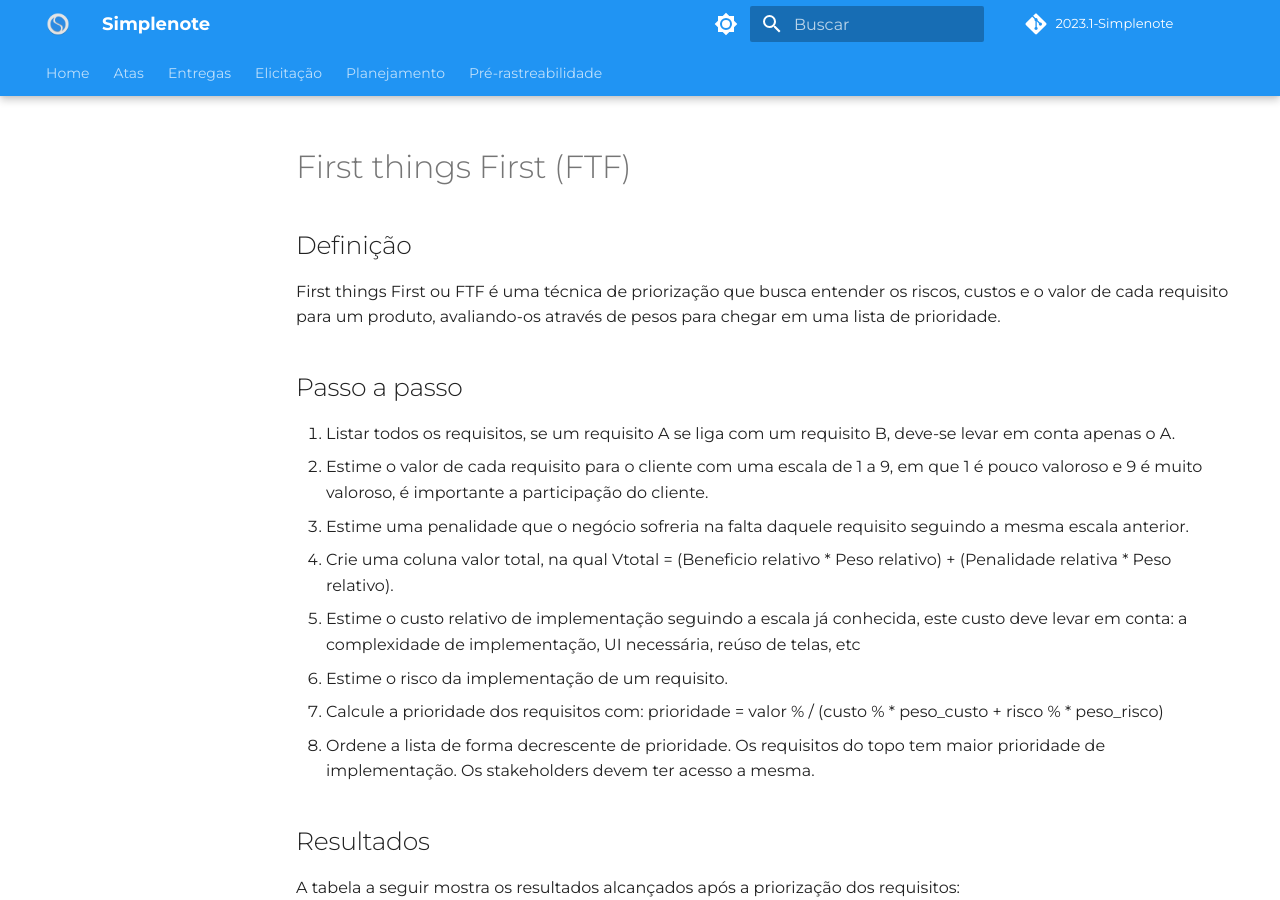
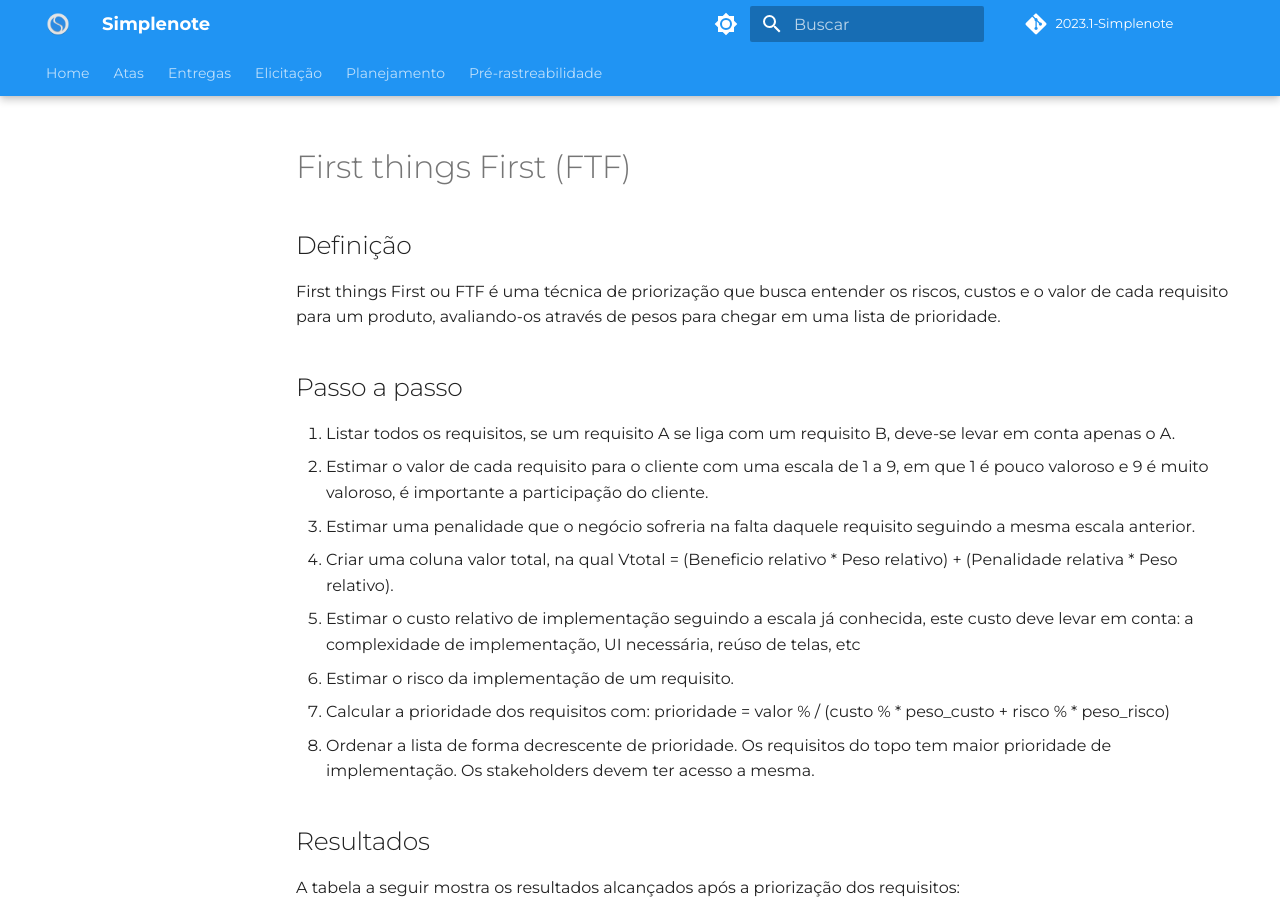
Before and after one commit to Requisitos-de-Software/2023.1-Simplenote, an MkDocs documentation site: the page built from docs/elicitacao/Priorização/FirstthingsFirst.md, in a window 1280 px wide and 900 px high. Built offline with MkDocs 1.6.1 and Material for MkDocs 9.7.7, drawn with Linux system fonts in a browser that asks for light colours; some web fonts are replaced; comment, search, counter and statistics services are not loaded; some of the changed text lies outside the part shown.

```diff
--- a/docs/elicitacao/Priorização/FirstthingsFirst.md
+++ b/docs/elicitacao/Priorização/FirstthingsFirst.md
@@ -7,13 +7,13 @@ First things First ou FTF é uma técnica de priorização que busca entender os
 ## Passo a passo
 
 1. Listar todos os requisitos, se um requisito A se liga com um requisito B, deve-se levar em conta apenas o A.
-2. Estime o valor de cada requisito para o cliente com uma escala de 1 a 9, em que 1 é pouco valoroso e 9 é muito valoroso, é importante a participação do cliente.
-3. Estime uma penalidade que o negócio sofreria na falta daquele requisito seguindo a mesma escala anterior.
-4. Crie uma coluna valor total, na qual Vtotal = (Beneficio relativo * Peso relativo) + (Penalidade relativa * Peso relativo).
-5. Estime o custo relativo de implementação seguindo a escala já conhecida, este custo deve levar em conta: a complexidade de implementação, UI necessária, reúso de telas, etc
-6. Estime o risco da implementação de um requisito.
-7. Calcule a prioridade dos requisitos com: prioridade = valor % / (custo % * peso_custo + risco % * peso_risco)
-8. Ordene a lista de forma decrescente de prioridade. Os requisitos do topo tem maior prioridade de implementação. Os stakeholders devem ter acesso a mesma.
+2. Estimar o valor de cada requisito para o cliente com uma escala de 1 a 9, em que 1 é pouco valoroso e 9 é muito valoroso, é importante a participação do cliente.
+3. Estimar uma penalidade que o negócio sofreria na falta daquele requisito seguindo a mesma escala anterior.
+4. Criar uma coluna valor total, na qual Vtotal = (Beneficio relativo * Peso relativo) + (Penalidade relativa * Peso relativo).
+5. Estimar o custo relativo de implementação seguindo a escala já conhecida, este custo deve levar em conta: a complexidade de implementação, UI necessária, reúso de telas, etc
+6. Estimar o risco da implementação de um requisito.
+7. Calcular a prioridade dos requisitos com: prioridade = valor % / (custo % * peso_custo + risco % * peso_risco)
+8. Ordenar a lista de forma decrescente de prioridade. Os requisitos do topo tem maior prioridade de implementação. Os stakeholders devem ter acesso a mesma.
 
 ## Resultados
 
```
Also changed, not shown: other parts of docs/elicitacao/Priorização/FirstthingsFirst.md (+8 -0 lines).
